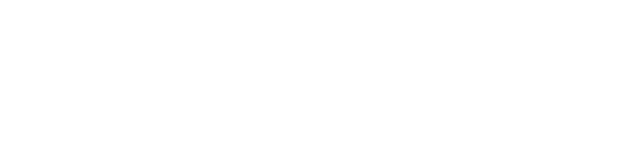
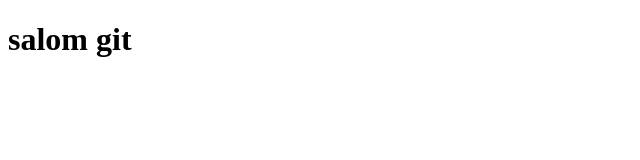
Before and after one commit to Mrshokhrukh/SN4-REPO, a plain HTML site: page index.html in a window 1280 px wide. Shown: the whole page, without its empty margins (0-640 px from the left). Drawn offline with Linux system fonts and the light colour scheme.

Commit message:
h1 qoshildi

```diff
--- a/index.html
+++ b/index.html
@@ -7,5 +7,7 @@
 </head>
 <body>
 
+    <h1>salom git</h1>
+
 </body>
 </html>
```
